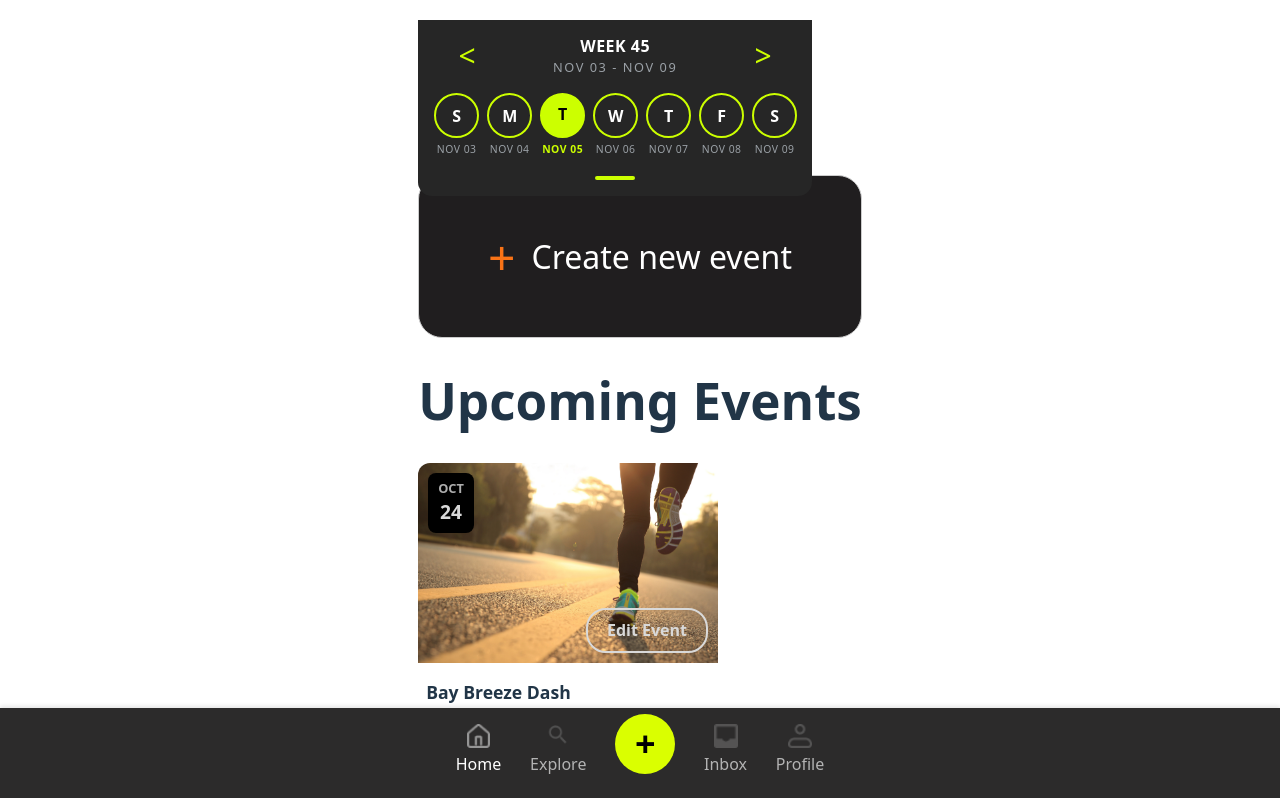
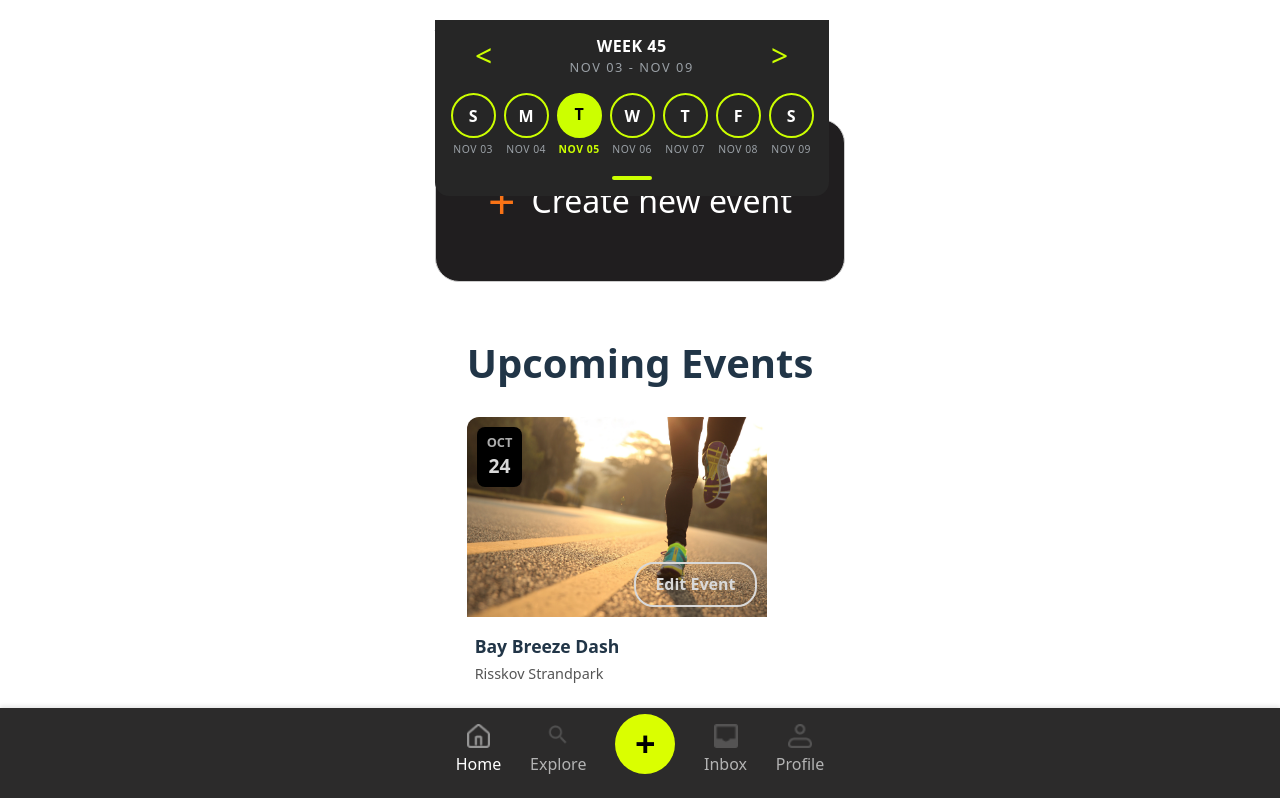
Before and after one commit to RichardHoleva/WebApp2025, a React (Vite) app in the folder Runder/: page /dashboard in a window 1280 px wide. Shown: the top 798 px of the page. Built offline with nearby package versions, Linux system fonts and the light colour scheme; no server answers; sample sign-in values are in the browser's storage.

Commit message:
Small card list fixes

```diff
--- a/Runder/src/pages/Dashboard.jsx
+++ b/Runder/src/pages/Dashboard.jsx
@@ -24,20 +24,16 @@ export default function Dashboard() {
           <button onClick={() => signOut(auth)}>Sign out</button>
         </header>
 
-        <p>Next: Register page and Firestore events.</p>
-
-
 
         <section>
           <AddRunInput title="New run" onAdd={handleAdd} />
         </section>
-      </div>
 
-                <main className="min-h-screen bg-background p-8">
-      <div className="max-w-2xl mx-auto">
-        <h1 className="text-4xl font-bold mb-8">Upcoming Events</h1>
+        <main className="dashboard">
+          <div className="dashboard-container">
+            <h1 className="dashboard-title">Upcoming Events</h1>
 
-        <div className="flex flex-col gap-6">
+            <div className="events-list">
               <EventCard
                 title="Bay Breeze Dash"
                 location="Risskov Strandpark"
@@ -49,15 +45,15 @@ export default function Dashboard() {
               <EventCard
                 title="Urban Steps Challenge"
                 location="Aarhus City Hall Square"
-            date={{ month: "OCT", day: "24" }}
+                date={{ month: "NOV", day: "12" }}
                 imageUrl={runnerImage}
                 onJoinEvent={() => console.log("Joined Urban Steps Challenge")}
               />
             </div>
           </div>
-
         </main>
 
+      </div>
       <NavBar />
     </>
   );
--- a/Runder/src/styles/event-card.css
+++ b/Runder/src/styles/event-card.css
@@ -71,3 +71,26 @@
   font-size: 0.9rem;
   margin: 2px 0;
 }
+
+.dashboard {
+  min-height: 100vh;
+  padding: 2rem;
+}
+
+.dashboard-container {
+  max-width: 700px;
+  margin: 0 auto;
+}
+
+.dashboard-title {
+  font-size: 2.5rem;
+  font-weight: bold;
+  margin-bottom: 2rem;
+  text-align: left;
+}
+
+.events-list {
+  display: flex;
+  flex-direction: column;
+  gap: 1.5rem;
+}
```
Lines whose indentation alone changed are shown as unchanged.
